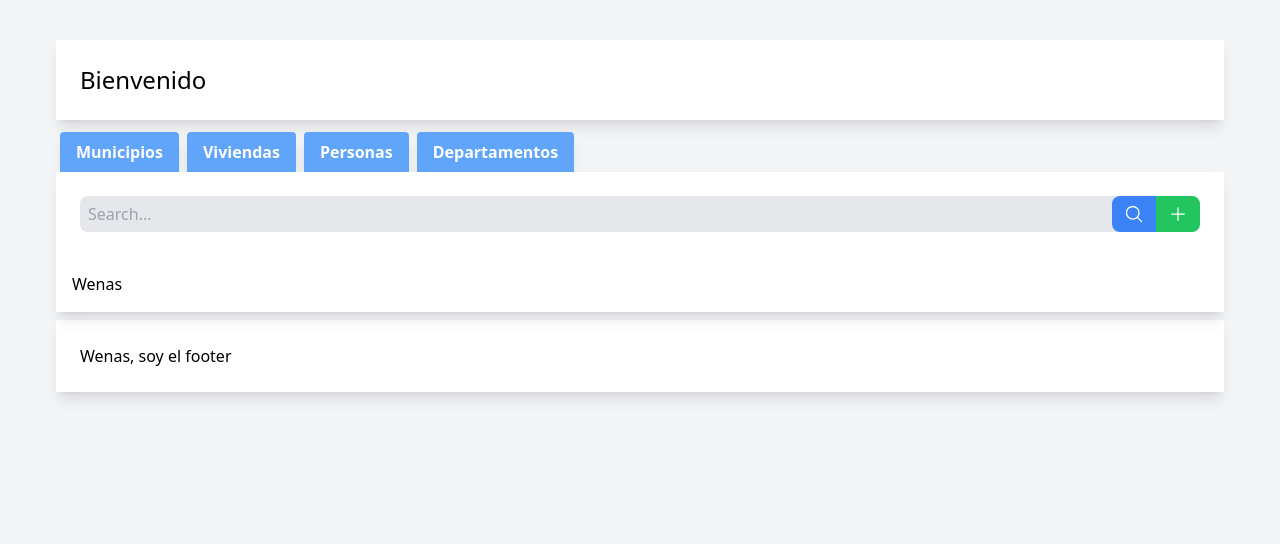
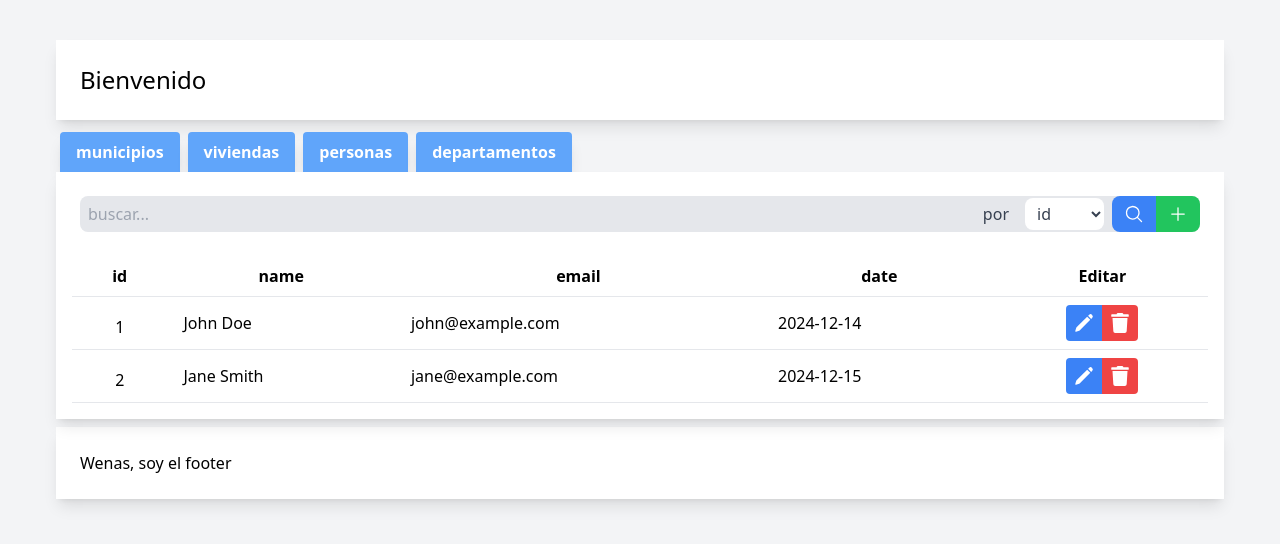
Before and after one commit to cesarALS/Ingesoft2LabBasesDatos, a Next.js app: page / in a window 1280 px wide. Shown: the top 544 px of the page. Built offline with nearby package versions, Linux system fonts and the light colour scheme.

Commit message:
prteDFMRPlantillaFrontCRUD

```diff
--- a/package.json
+++ b/package.json
@@ -12,7 +12,8 @@
     "@heroicons/react": "^2.2.0",
     "next": "15.1.0",
     "react": "^19.0.0",
-    "react-dom": "^19.0.0"
+    "react-dom": "^19.0.0",
+    "react-icons": "^5.4.0"
   },
   "devDependencies": {
     "@eslint/eslintrc": "^3",
--- a/src/app/page.tsx
+++ b/src/app/page.tsx
@@ -10,8 +10,9 @@ export default function Main() {
     <div className="m-gray-500 mx-14 my-10 bg-gray-100">
       <Header />
 
-      {/* Este sería el viewport */}
+      {/* Este sería el viewport, la idea es cambiar esta SearchView por la UpdateView según sea necesario (next tiene cosas para esto, hay varias maneras de hacerlo), luego después de haber hecho cambios en la entrada respectiva en la UpdateView, guardar y poder volver a la SearchView */}
       <div>
+        {/* Wenas, soy el viewport */}
         <SearchView />
       </div>
 
--- a/src/components/molecules/3.SelectorBar.tsx
+++ b/src/components/molecules/3.SelectorBar.tsx
@@ -1,13 +1,18 @@
 import React from "react";
 import SelectorButton from "@/components/atoms/0.SelectorButton";
 
-export default function SelectorBar() {
+interface SelectorBarProps {
+  botones: string[];
+}
+
+// Los botones también funcionan dinamicamente, falta asignar las funciones a cada uno, ahí lo que hacen es cambiar la vista, actualizando el viewport y el searchView con la info pertinente, cuando le den a municipios, pos que aparezcan las entradas y los campos de municipios, y así pa cada uno, no es sino cambiar las entradas de los componentes y ya dependiendo del contexto
+
+export default function SelectorBar({ botones }: SelectorBarProps) {
   return (
     <div className="max-w w-full pt-1">
-      <SelectorButton buttonText="Municipios" />
-      <SelectorButton buttonText="Viviendas" />
-      <SelectorButton buttonText="Personas" />
-      <SelectorButton buttonText="Departamentos" />
+      {botones.map((entry) => (
+        <SelectorButton key={entry} buttonText={entry} />
+      ))}
     </div>
   );
 }
--- a/src/components/molecules/4.SearchBar.tsx
+++ b/src/components/molecules/4.SearchBar.tsx
@@ -1,15 +1,35 @@
 import React from "react";
 import { MagnifyingGlassIcon, PlusIcon } from "@heroicons/react/24/solid";
 
-export default function SearchBar() {
+interface SearchBarProps {
+  headers: string[];
+}
+
+// Aquí hay que pasar los campos de la pestaña elegida para que sirvan como opciones, falta también hacer funcionar el botón de busqueda y el de agregar entrada para que muestre la CreateView respectiva, que debería funcionar majo menos igual que la UpdateView, pero con los campos vacíos
+
+// Falta también programar la busqueda, que no es sino actualizar componentes después de haber hecho el query a la base de datos
+
+export default function SearchBar({ headers }: SearchBarProps) {
   return (
     <div className="m-2 flex items-center rounded-lg bg-gray-200">
       {/* Search Input */}
       <input
         type="text"
-        placeholder="Search..."
+        placeholder="buscar..."
         className="flex-grow bg-transparent px-2 text-gray-700 outline-none"
       />
+
+      {/* "por" Text */}
+      <span className="mx-2 text-gray-700">por</span>
+
+      {/* Dropdown List */}
+      <select className="mx-2 rounded-lg bg-white px-2 py-1 text-gray-700 outline-none">
+        {headers.map((entry) => (
+          <option key={entry} value={entry}>
+            {entry}
+          </option>
+        ))}
+      </select>
 
       {/* Search Button */}
       <button
--- /dev/null
+++ b/src/components/molecules/5.ResultsTable.tsx
@@ -0,0 +1,58 @@
+import React from "react";
+import { PencilIcon } from "@heroicons/react/24/solid";
+import { FaTrash } from "react-icons/fa";
+
+interface Entry {
+  id: number;
+  name: string;
+  email: string;
+  date: string;
+}
+
+interface TableProps {
+  headers: string[];
+  results: Entry[];
+}
+
+// Tanto las entradas como las cabeceras de la tabla son dinámicas, falta también asignar las acciones a los botones de editar y eliminar, hay varias maneras de hacerlo, aunque creo que la ideal es por contexto o por la ruta actual, para que todo dependa de la pestaña en la que uno se encuentre actualmente
+
+// El componente recibe un arreglo de strings con los nombres de las cabeceras y un arreglo de objetos con las entradas de la tabla, falta asignar las funciones a los botones de editar y eliminar, el editar debería abrir el UpdateView con la información de la entrada respectiva y el eliminar debería eliminar la entrada respectiva, tanto en la base de datos como aquí en el front
+
+export default function ResultsTable({ headers, results }: TableProps) {
+  return (
+    <div className="overflow-x-auto">
+      <table className="min-w-full table-auto border-collapse">
+        <thead>
+          <tr>
+            {headers.map((entry) => (
+              <th key={entry} className="border-b px-4 py-2">
+                {entry}
+              </th>
+            ))}
+            <th className="border-b px-4 py-2">Editar</th>
+          </tr>
+        </thead>
+        <tbody>
+          {results.map((entry) => (
+            <tr key={entry.id} className="border-b">
+              <td className="flex justify-center px-4 py-2">{entry.id}</td>
+              <td className="px-4 py-2">{entry.name}</td>
+              <td className="px-4 py-2">{entry.email}</td>
+              <td className="px-4 py-2">{entry.date}</td>
+              <td className="flex justify-center px-4 py-2">
+                <button className="flex items-center justify-center rounded-l bg-blue-500 px-2 py-2 text-white hover:bg-blue-600">
+                  {/* Edit button */}
+                  <PencilIcon className="h-5 w-5" />
+                </button>
+                <button className="flex items-center justify-center rounded-r bg-red-500 px-2 py-2 text-white hover:bg-red-600">
+                  {/* Remove button*/}
+                  <FaTrash className="h-5 w-5" />
+                </button>
+              </td>
+            </tr>
+          ))}
+        </tbody>
+      </table>
+    </div>
+  );
+}
--- a/src/components/organisms/0.SearchView.tsx
+++ b/src/components/organisms/0.SearchView.tsx
@@ -1,18 +1,35 @@
 import React from "react";
 import SelectorBar from "../molecules/3.SelectorBar";
 import SearchBar from "../molecules/4.SearchBar";
+import ResultsTable from "../molecules/5.ResultsTable";
 
 export default function SearchView() {
+  const data = [
+    { id: 1, name: "John Doe", email: "john@example.com", date: "2024-12-14" },
+    {
+      id: 2,
+      name: "Jane Smith",
+      email: "jane@example.com",
+      date: "2024-12-15",
+    },
+    // Add more entries as needed
+  ];
+
+  const headers = ["id", "name", "email", "date"];
+  const secciones = ["municipios", "viviendas", "personas", "departamentos"];
+
   return (
     <div>
-      <SelectorBar />
+      <SelectorBar botones={secciones} />
       <div className="max-w relative z-30 w-full bg-white shadow-lg">
-        <div className="p-4">
-          <SearchBar />
+        <div className="px-4 pt-4">
+          <SearchBar headers={headers} />
         </div>
         <div className="p-4">
           {/* Aquí va el contenido de la búsqueda */}
-          Wenas
+          <div>
+            <ResultsTable headers={headers} results={data} />
+          </div>
         </div>
       </div>
     </div>
--- /dev/null
+++ b/src/components/organisms/1.UpdateView.tsx
@@ -0,0 +1,5 @@
+import React from "react";
+
+export default function UpdateView() {
+  return <div></div>;
+}
```
Also changed, not shown: src/components/organisms/2.CreateView.tsx (added), 1 other file (tests, documents, lock files or other folders).
